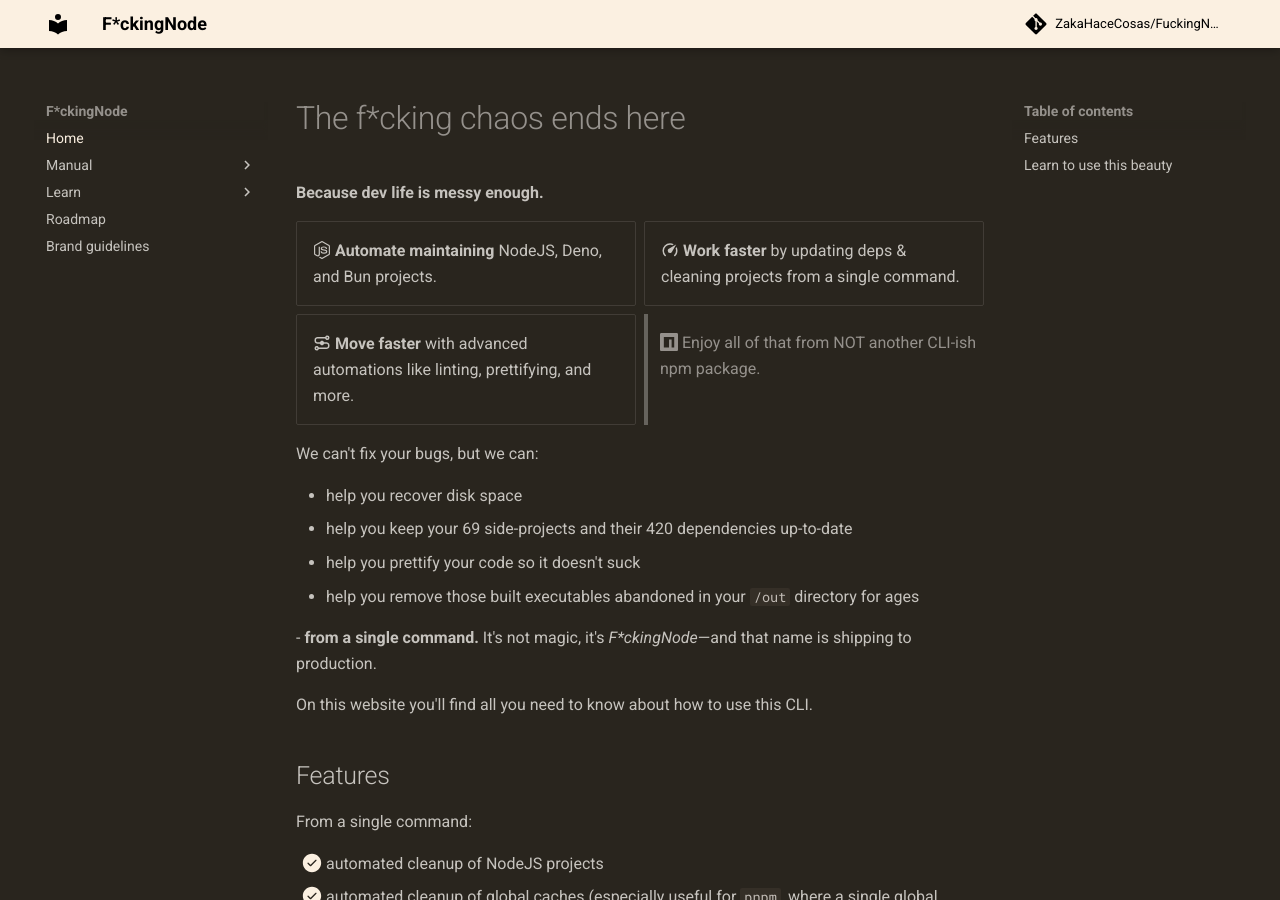
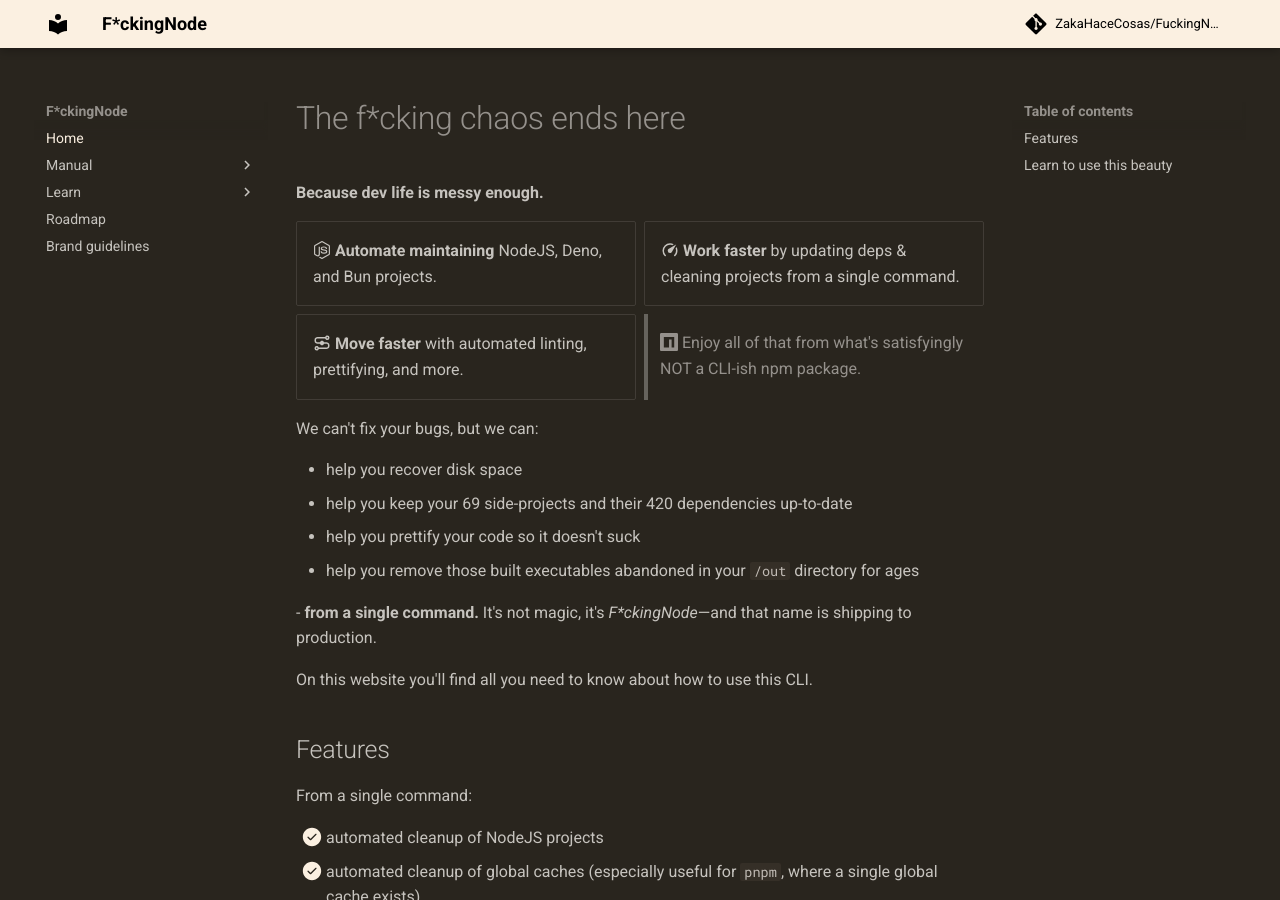
Before and after one commit to ZakaHaceCosas/FuckingNode, an MkDocs documentation site: the page built from docs/index.md, in a window 1280 px wide and 900 px high. Built offline with MkDocs 1.6.1 and Material for MkDocs 9.7.7, drawn with Linux system fonts in a browser that asks for light colours; comment, search, counter and statistics services are not loaded.

Commit message:
change that again

```diff
--- a/docs/index.md
+++ b/docs/index.md
@@ -16,10 +16,10 @@
 :material-speedometer: **Work faster** by updating deps & cleaning projects from a single command.
 { .card }
 
-:material-transit-connection-variant: **Move faster** with advanced automations like linting, prettifying, and more.
+:material-transit-connection-variant: **Move faster** with automated linting, prettifying, and more.
 { .card }
 
-> :simple-npm: Enjoy all of that from NOT another CLI-ish npm package.
+> :simple-npm: Enjoy all of that from what's satisfyingly NOT a CLI-ish npm package.
 
 </div>
 
```
Also changed, not shown: mkdocs.yml (+4 -4 lines).
